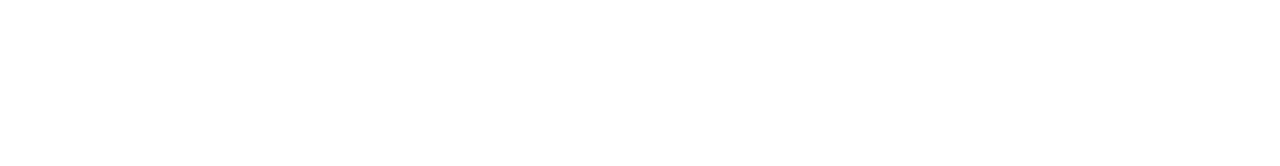
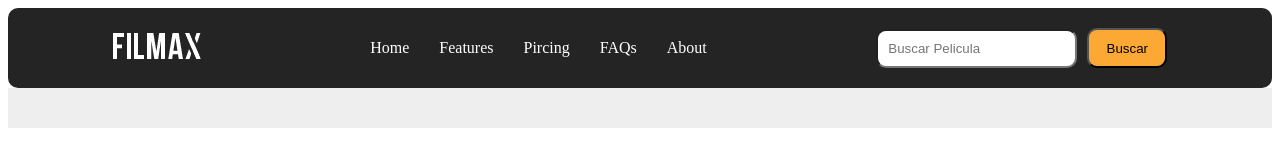
Before and after one commit to CarlosCastroFernandez/B18-js-advance-practice, a website built with Vite: page Movies/index.html in a window 1280 px wide. Built offline with nearby package versions, Linux system fonts and the light colour scheme.

Commit message:
se añade cabecera al html

```diff
--- a/Movies/index.html
+++ b/Movies/index.html
@@ -7,19 +7,26 @@
     <title>movies</title>
   </head>
   <body>
-
     <header>
-      <section>
+      <section class="section-header1">
         <div>
           <img src="./src/img/logo.png" alt="Logo de Empresa">
         </div>
         <nav>
-          <a href=""></a>
-          <a href=""></a>
-          <a href=""></a>
-          <a href=""></a>
-          <a href=""></a>
+          <a href="">Home</a>
+          <a href="">Features</a>
+          <a href="">Pircing</a>
+          <a href="">FAQs</a>
+          <a href="">About</a>
         </nav>
+        <div class="container-search">
+          <input type="text" placeholder="Buscar Pelicula">
+          <button>Buscar</button>
+        </div>
+      </section>
+      <section class="section-header2">
+        <div class="containerh-options">
+        </div>
       </section>
     </header>
     <main id="app"></main>
--- /dev/null
+++ b/Movies/src/scss/_header.scss
@@ -0,0 +1,40 @@
+@use "./variables";
+@use "./mixins/mixin";
+header {
+  .section-header1 {
+    background-color: variables.$colorFondo;
+    border-radius: 10px;
+    padding: 20px;
+    display: flex;
+    justify-content: space-around;
+    align-items: center;
+    nav {
+      display: flex;
+      justify-content: center;
+      align-items: center;
+      gap: 30px;
+
+      a {
+        color: variables.$colorLetra;
+        text-decoration: none;
+      }
+    }
+    .container-search {
+      display: flex;
+      justify-content: center;
+      align-items: center;
+      gap: 10px;
+      input {
+        padding: 10px;
+        border-radius: 10px;
+      }
+      button {
+        @include mixin.createButton(variables.$colorButton);
+      }
+    }
+  }
+  .section-header2 {
+    background-color: variables.$colorFondo2;
+    padding: 20px;
+  }
+}
--- /dev/null
+++ b/Movies/src/scss/_variables.scss
@@ -0,0 +1,4 @@
+$colorButton:  #fba834;
+$colorFondo:  #242424;
+$colorLetra:white;
+$colorFondo2: #eee;
--- /dev/null
+++ b/Movies/src/scss/mixins/_mixin.scss
@@ -0,0 +1,8 @@
+@mixin createButton($color){
+    height: 40px;
+    border-radius: 10px;
+    width: 80px;
+    text-align: center;
+    font-weight: 400;
+    background-color: $color;
+}
--- a/Movies/src/scss/style.scss
+++ b/Movies/src/scss/style.scss
@@ -0,0 +1 @@
+@import "./header"
```
